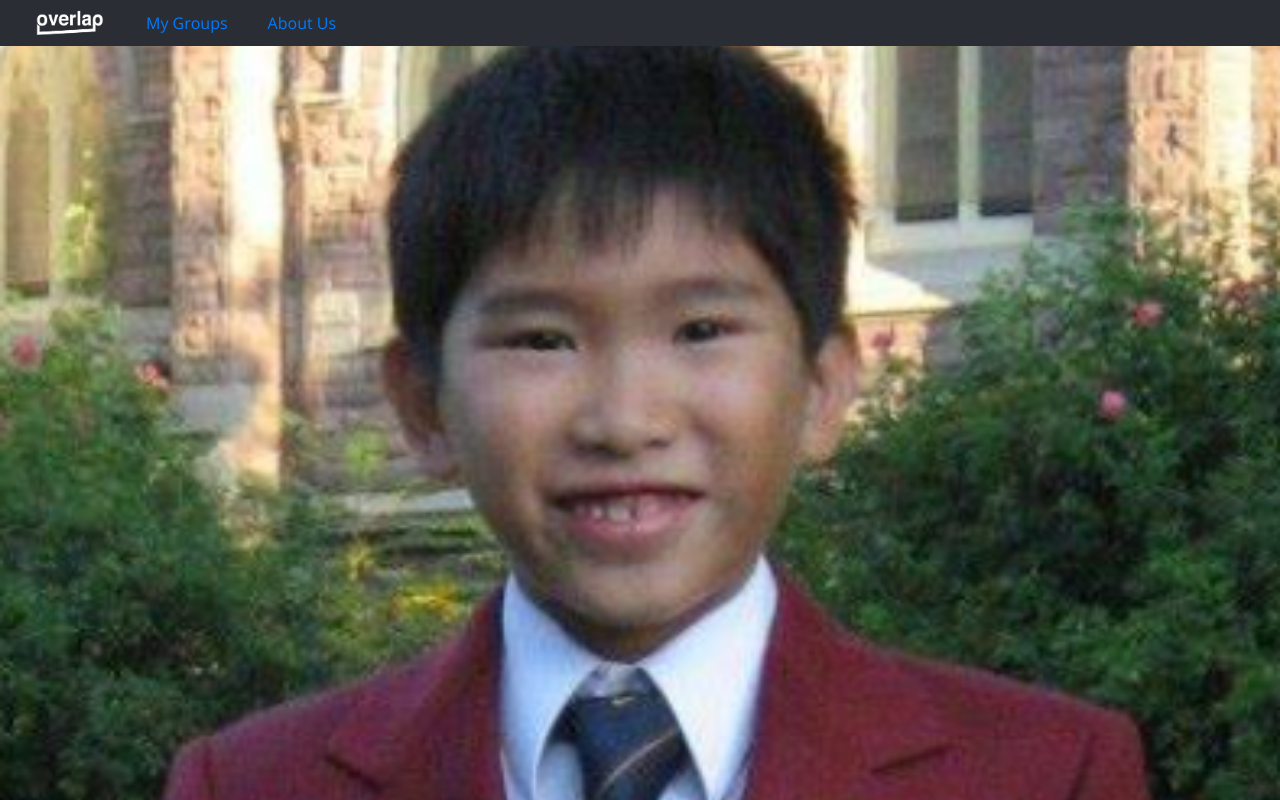
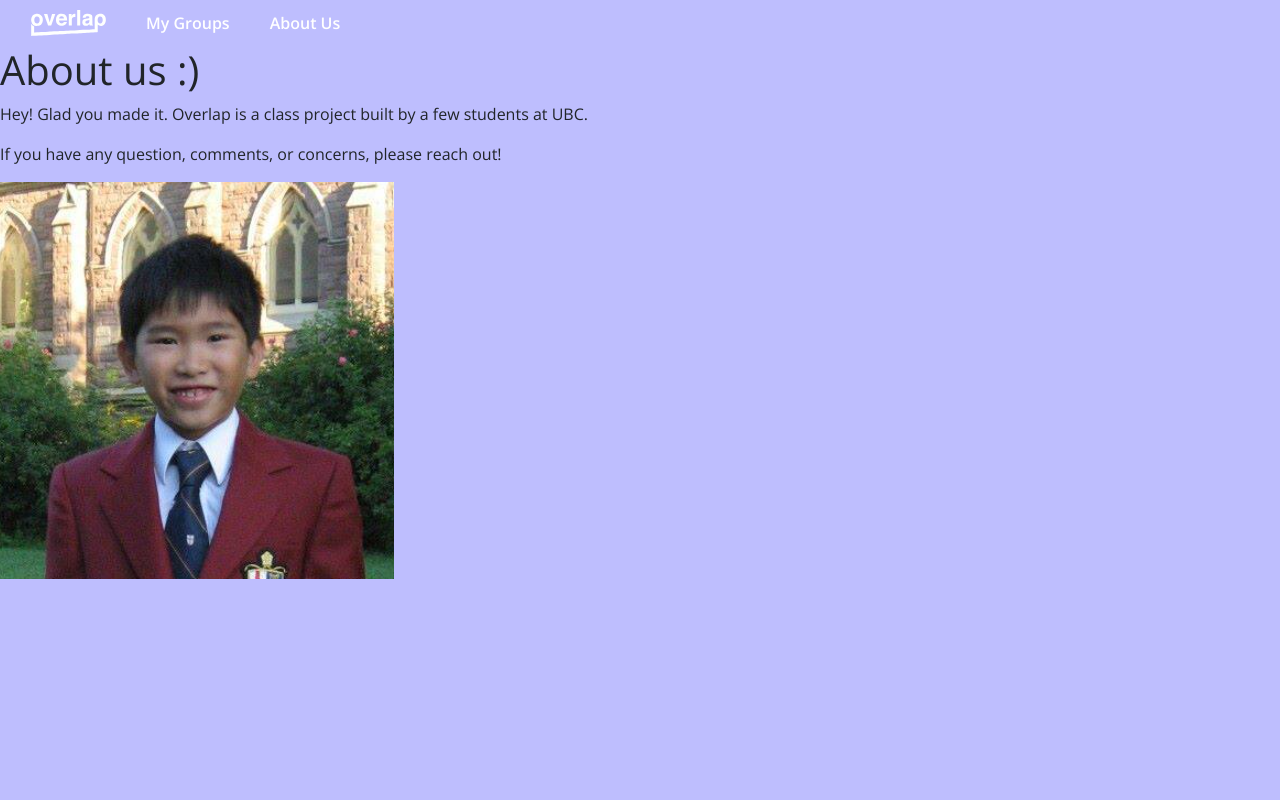
Before and after one commit to IGEN330-Overlap/Overlap, a React (Create React App) app in the folder frontend/: page /authorized/AboutUs in a window 1280 px wide. Shown: the top 800 px of the page. Built offline with nearby package versions, Linux system fonts and the light colour scheme.

Commit message:
navbar transparent and got rid of "sample group" link

```diff
--- a/frontend/src/AboutUs/AboutUs.js
+++ b/frontend/src/AboutUs/AboutUs.js
@@ -4,12 +4,14 @@ import Brendan from "./Brendan.png"
 
 const AboutUs = (props) => {
     return (
-        <div className="format d-flex flex-column justify-content-center align-items-left">
+        <div className="format d-flex flex-column align-items-left">
         <Navbar></Navbar>
-            <h1 format text>About us :)</h1>
-            <p>Hey! Glad you made it. Overlap is a class project built by a few students at UBC.</p>
-            <p> If you have any question, comments, or concerns, please reach out!</p>
-            <img src={Brendan} alt= "Brendan"></img>
+            <div>
+                <h1 format text>About us :)</h1>
+                <p>Hey! Glad you made it. Overlap is a class project built by a few students at UBC.</p>
+                <p> If you have any question, comments, or concerns, please reach out!</p>
+                <img src={Brendan} alt= "Brendan"></img>
+            </div>
         </div>
     );
 }
--- a/frontend/src/AuthorizedPage/AuthorizedPage.js
+++ b/frontend/src/AuthorizedPage/AuthorizedPage.js
@@ -1,7 +1,6 @@
 import './AuthorizedPage.css';
 import GroupsComponent from './GroupsComponent/GroupsComponent';
 import CreateOrJoin from './CreateOrJoin/CreateOrJoin';
-import { Link } from 'react-router-dom';
 
 //takes accessToken string and loggedIn boolean as props
 const AuthorizedPage = (props) => {
@@ -13,9 +12,6 @@ const AuthorizedPage = (props) => {
             <>{props.loggedIn && <GroupsComponent/>}</>
             <>{props.loggedIn && <CreateOrJoin/>}</>
 
-             {/*link to group page*/}
-             <>{props.loggedIn && <Link to ="GroupProfilePage/GroupProfilePage">Sample Group</Link>}</>
-
         </div>
     );
 }
--- a/frontend/src/Navbar/Navbar.css
+++ b/frontend/src/Navbar/Navbar.css
@@ -2,12 +2,21 @@
 @import url(../variables.css);
 
 .navbar-text {
-    background-color: var(--primary-color-main);
+    background-color: transparent;
 }
 
 .nav-item {
     color:white;
     margin-left: 40px;
+}
+
+.links{
+    color: white;
+}
+
+.links:hover{
+    text-decoration: none;
+    color: var(--blue-color-main);
 }
 
 .navbar {
--- a/frontend/src/Navbar/Navbar.js
+++ b/frontend/src/Navbar/Navbar.js
@@ -1,20 +1,20 @@
 import './Navbar.css';
-import logo from './overlap_image.jpg';
+import logo from '../overlap-logo.svg';
 import { Link } from 'react-router-dom';
 
 
 const Navbar = (props) => {
     return (
-        <nav class="navbar navbar-text navbar-expand-lg fixed-top">
-            <div class="container-fluid">
+        <nav className="navbar navbar-text navbar-expand-lg">
+            <div className="container-fluid">
                  <img width="75" height="30" src= {logo} alt="logo"/>
-            <div class= "collapse navbar-collapse" id= "navbarNavAltMarkup">
-                <ul class="navbar-nav">
-                    <li class="nav-item">
-                        <Link to ="GroupProfilePage/GroupProfilePage">My Groups</Link>
+            <div className= "collapse navbar-collapse" id= "navbarNavAltMarkup">
+                <ul className="navbar-nav">
+                    <li className="nav-item">
+                        <strong><Link to ="GroupProfilePage/GroupProfilePage" className="links">My Groups</Link></strong>
                     </li>
-                    <li class="nav-item">
-                        <Link to ="../AboutUs">About Us</Link>
+                    <li className="nav-item">
+                        <strong><Link to ="../AboutUs" className="links">About Us</Link> </strong>
                     </li>
                 </ul>
             </div>
```
